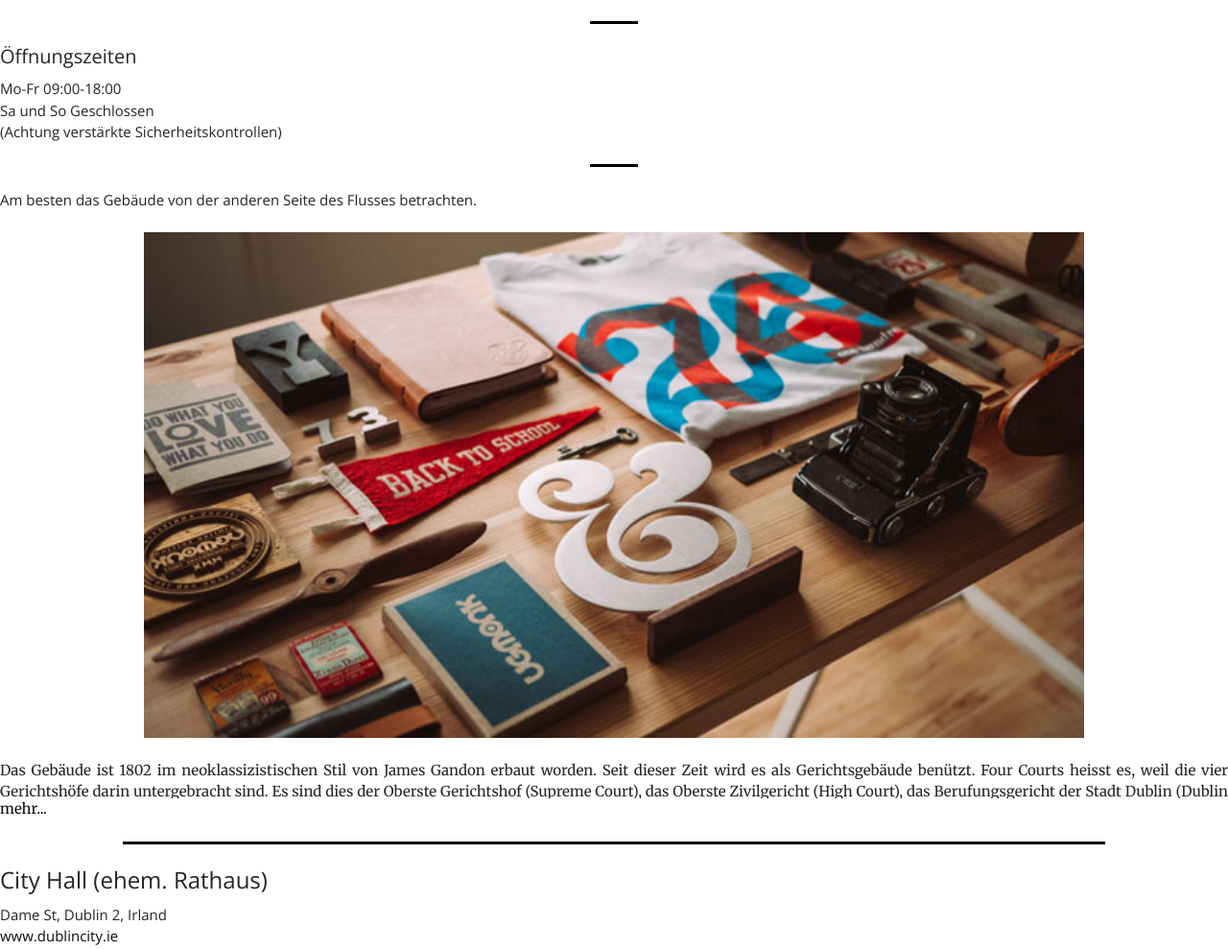
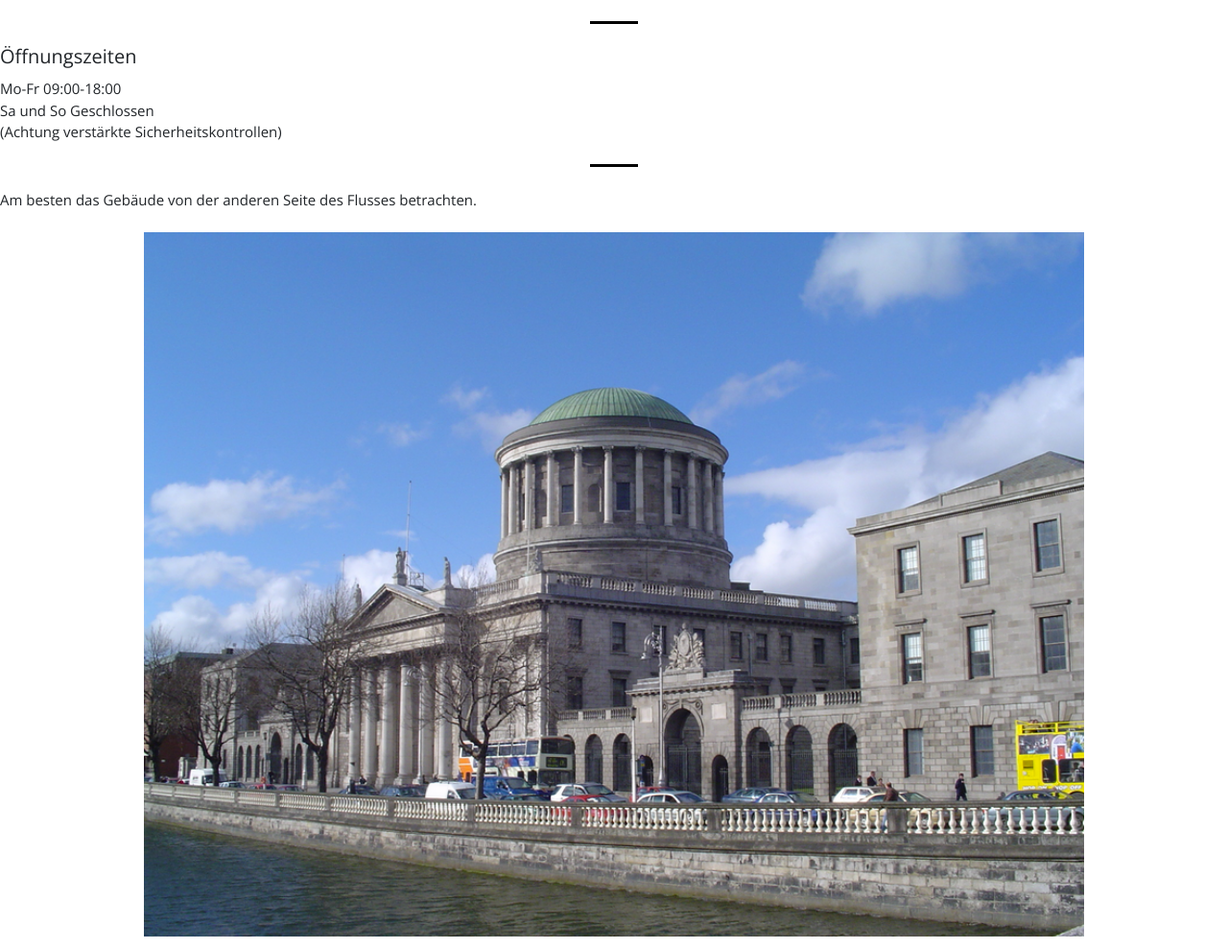
Before and after one commit to lemeleti/reisefuehrer-irland, a PHP site: template resources/templates/politic.php in a window 1280 px wide. Shown: the part 705-1694 px from the top of the page at 96% size. Run offline with PHP 8.4, Linux system fonts and the light colour scheme; the template is opened without the code that fills it, so the values that code supplies are empty; some libraries are stand-ins or nearby versions.

Commit message:
work off todo's

```diff
--- a/public_html/home.php
+++ b/public_html/home.php
@@ -121,7 +121,6 @@ require_once TEMPLATES_PATH . '/nav.php';
 				<div class="content-container">
 					<h2 class="section-heading">Spazierg&auml;nge</h2>
 					<div class="map" id="map"></div>
-					<!-- TODO: Legende der Touren -->
 					<h5>Architektur (Farbe)</h5>
 					<pre>Dieser Spaziergang f&uuml;hrt dich quer durch ganz Dublin an wichtigen architektonischen Bauten vorbei. Die Zeitepoche reicht vom Mittelalter bis zur heutigen Zeit.</pre>
 					<h5>Geschichte (Farbe)</h5>
--- a/resources/templates/architecture.php
+++ b/resources/templates/architecture.php
@@ -241,8 +241,7 @@ Di-Fr 10:30-12:30 und 14:00-16:00
 Sa 9:30-12:45</pre>
 <hr class="my-4">
 <div class="w3-content w3-display-container slides my-4">
-    <!-- TODO: Bild folgt (Irish Nationalbibliothek) -->
-    <img src="img/portfolio/thumbnails/1.jpg" />
+    <img src="img/architecture/thumbnails/National Library of Ireland.png" />
 
     <button class="w3-button w3-black w3-display-left"
         onclick="plusDivs(this.parentElement,-1)">&#10094;</button>
--- a/resources/templates/nav.php
+++ b/resources/templates/nav.php
@@ -4,7 +4,7 @@
         <nav class="navbar navbar-expand-lg navbar-light fixed-top navbar-shrink root-container-width"
             id="mainNav">
             <div class="container">
-                <a class="navbar-brand js-scroll-trigger" href="#page-top">Reisef&uuml;hrer</a>
+                <a class="navbar-brand js-scroll-trigger" href="#page-top">Spazierg&auml;nge</a>
                 <button class="navbar-toggler navbar-toggler-right custom-toggler" type="button"
                     data-toggle="collapse" data-target="#navbarResponsive"
                     aria-controls="navbarResponsive" aria-expanded="false"
--- a/resources/templates/oasen.php
+++ b/resources/templates/oasen.php
@@ -28,8 +28,7 @@
 <hr class="my-4">
 <pre>Geniesse die Erholungsoase in mitten der Stadt.</pre>
 <div class="w3-content w3-display-container slides my-4">
-    <!-- TODO: Bild folgt (Phoenix Park) -->
-    <img src="img/portfolio/thumbnails/1.jpg" />
+    <img src="img/oasen/thumbnails/Phoenix  Park.png" />
 
     <button class="w3-button w3-black w3-display-left"
         onclick="plusDivs(this.parentElement,-1)">&#10094;</button>
--- a/resources/templates/politic.php
+++ b/resources/templates/politic.php
@@ -37,8 +37,7 @@ Sa und So Geschlossen
 <hr class="my-4">
 <pre>Am besten das Geb&auml;ude von der anderen Seite des Flusses betrachten.</pre>
 <div class="w3-content w3-display-container slides my-4">
-    <!-- TODO: Bild folgt (Four Courts (Gerichtsgeb&auml;de)) -->
-    <img src="img/portfolio/thumbnails/1.jpg" />
+    <img src="img/politics/thumbnails/Four Courts Dublin.png" />
 
     <button class="w3-button w3-black w3-display-left"
         onclick="plusDivs(this.parentElement,-1)">&#10094;</button>
@@ -150,8 +149,7 @@ kostenlose F&uuml;hrung</pre>
 <hr class="my-4">
 <pre>Ziel von Protestm&auml;rschen und Kundgebungen.</pre>
 <div class="w3-content w3-display-container slides my-4">
-    <!-- TODO: Bild folgt (Leinster House (ehem. Herzogspalast) / Parlamentshaus) -->
-    <img src="img/portfolio/thumbnails/1.jpg">
+    <img src="img/politics/thumbnails/Leinster House.png">
 
     <button class="w3-button w3-black w3-display-left"
         onclick="plusDivs(this.parentElement,-1)">&#10094;</button>
```
Also changed, not shown: public_html/img/architecture/fullsize/National Library of Ireland.png (added), public_html/img/architecture/thumbnails/National Library of Ireland.png (added), public_html/img/oasen/fullsize/Phoenix  Park.png (added), public_html/img/oasen/thumbnails/Phoenix  Park.png (added), public_html/img/politics/fullsize/Four Courts Dublin.png (added), public_html/img/politics/fullsize/Leinster House.png (added), public_html/img/politics/thumbnails/Four Courts Dublin.png (added), public_html/img/politics/thumbnails/Leinster House.png (added).
